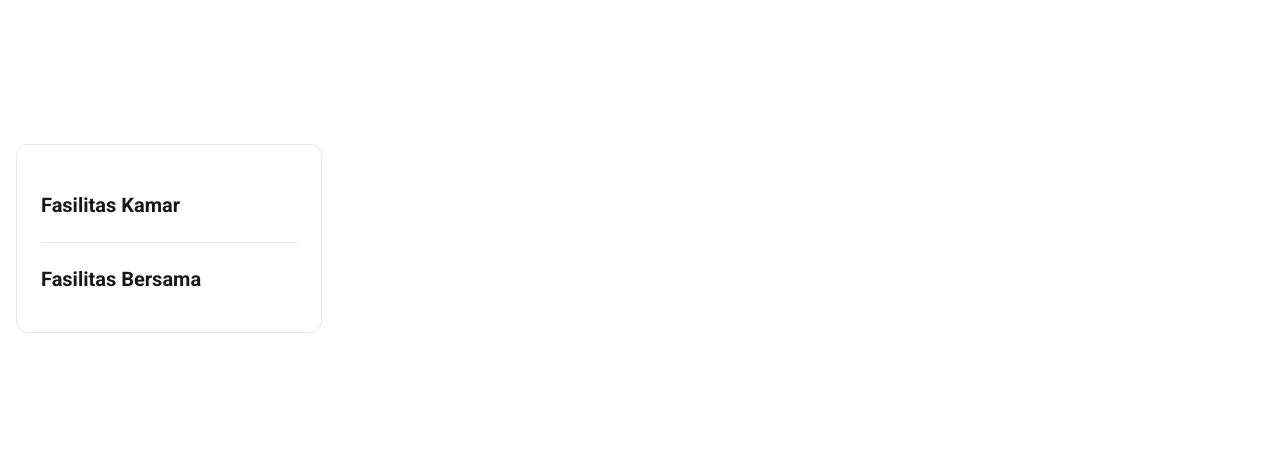
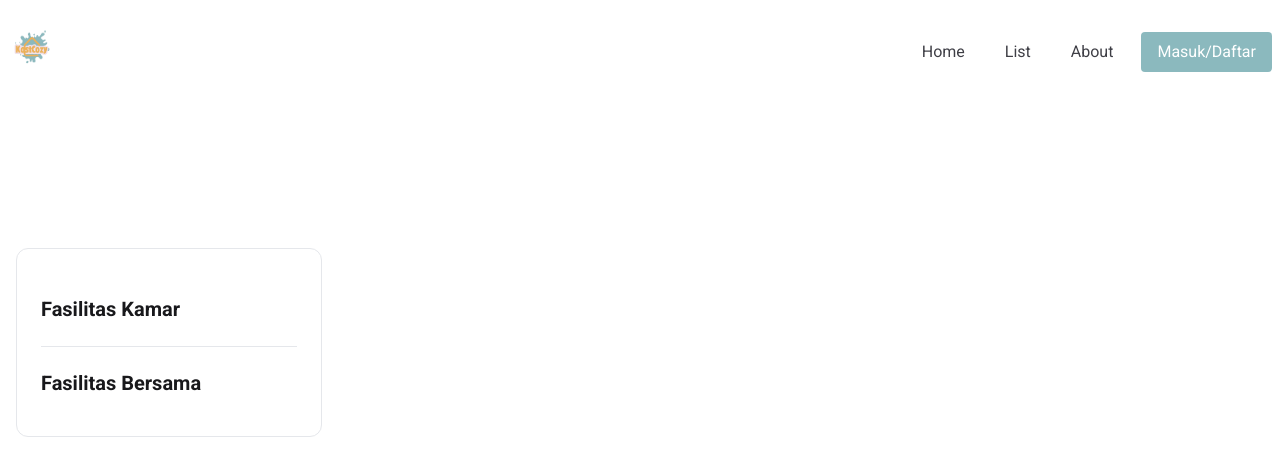
Before and after one commit to jacktampan/web-massive, a React (Vite) app: page /search-results in a window 1280 px wide. Shown: the top 476 px of the page. Built offline with nearby package versions, Linux system fonts and the light colour scheme.

Commit message:
Update Result.jsx

```diff
--- a/src/pages/Result.jsx
+++ b/src/pages/Result.jsx
@@ -1,6 +1,7 @@
 import React, { useEffect, useState } from "react";
 import { Link, useLocation } from "react-router-dom";
 import PropTypes from "prop-types";
+import Navbar from "../component/navbar";
 
 const Product = ({ product }) => {
   const {
@@ -188,6 +189,8 @@ const EPGrid12_Qr7J3PqS = () => {
   });
 
   return (
+    <div>
+      <Navbar />
       <section className="py-14 md:py-24 bg-white dark:bg-[#0b1727] text-zinc-900 dark:text-white relative overflow-hidden z-10">
         <div className="container relative px-4 mx-auto">
           <div className="flex flex-col md:flex-row gap-6 mt-12">
@@ -209,6 +212,7 @@ const EPGrid12_Qr7J3PqS = () => {
           </div>
         </div>
       </section>
+    </div>
   );
 };
 
```
Lines whose indentation alone changed are shown as unchanged.
